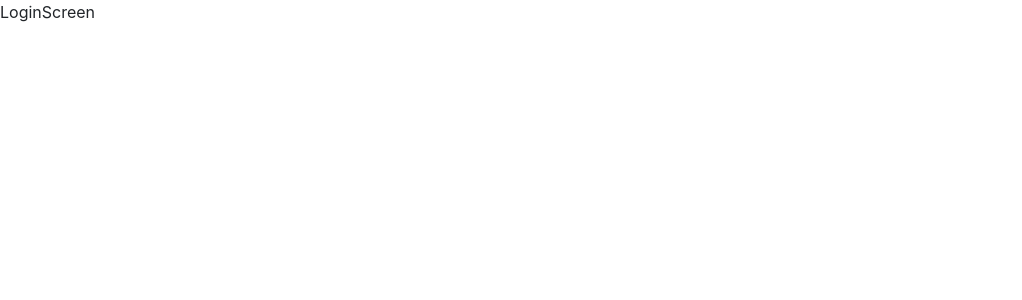
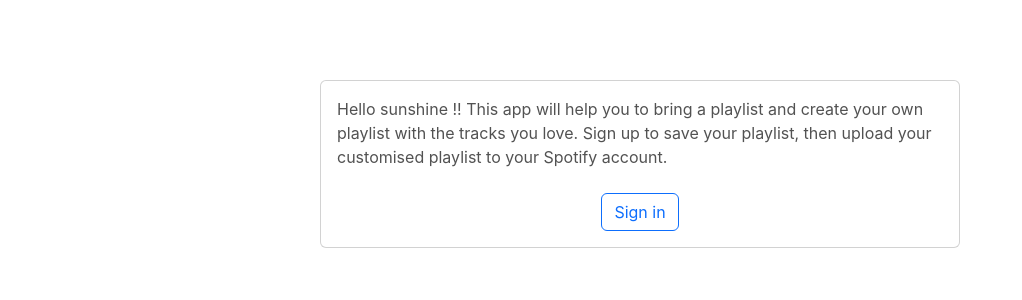
Before and after one commit to Afsha10/song-sieve, a React (Create React App) app in the folder frontend/: page / in a window 1280 px wide. Shown: the top 300 px of the page, without its empty margins (0-1022 px from the left). Built offline with nearby package versions, Linux system fonts and the light colour scheme.

Commit message:
added description and buuton
*added short description about our app
*added functionality to button to redirect user to spotify authenication page

```diff
--- a/frontend/src/components/screens/LoginScreen.jsx
+++ b/frontend/src/components/screens/LoginScreen.jsx
@@ -25,7 +25,17 @@ function LoginScreen() {
 
   return (
     <div>
+      <div className="card">
+        <div className="card-body">
+          <p class="mb-4 text-base text-neutral-600 dark:text-neutral-200">
+            Hello sunshine !! This app will help you to bring a playlist and
+            create your own playlist with the tracks you love. Sign up to save
+            your playlist, then upload your customised playlist to your Spotify
+            account.
+          </p>
+          <div className="text-center">
             <button
+              className="btn btn-outline-primary"
               onClick={() =>
                 redirectToSpotify(
                   localStorage.getItem("codeVerifier"),
@@ -34,8 +44,11 @@ function LoginScreen() {
                 )
               }
             >
-        LoginScreen
+              Sign in
             </button>
+          </div>
+        </div>
+      </div>
     </div>
   );
 }
```
Lines whose indentation alone changed are shown as unchanged.
